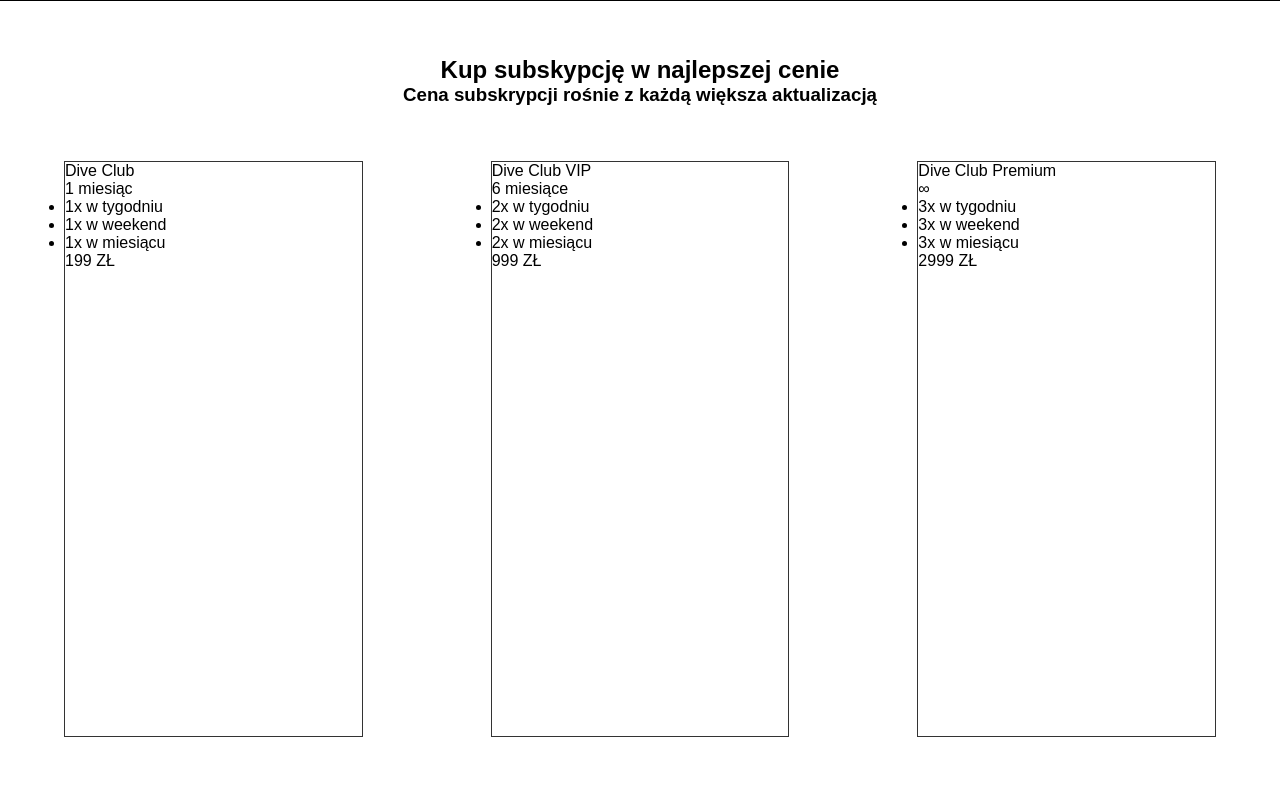
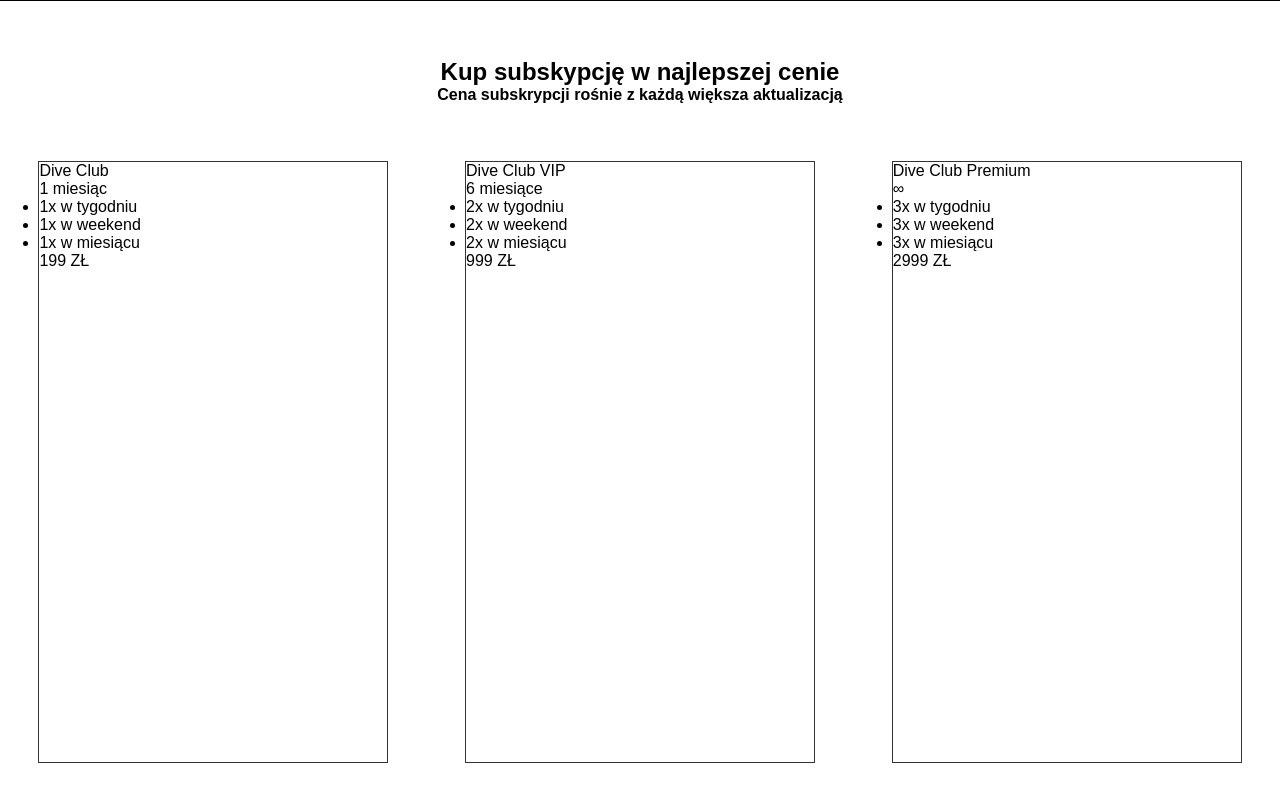
Before and after one commit to NonNoname1201/Crypto-Dive, a Vue app in the folder client/: page / in a window 1280 px wide. Shown: the part 799-1600 px from the top of the page. Built offline with nearby package versions, Linux system fonts and the light colour scheme.

Commit message:
Little change of the html tag on the third page

```diff
--- a/client/src/components/page_third/Plans.vue
+++ b/client/src/components/page_third/Plans.vue
@@ -5,7 +5,7 @@
 <template>
   <section class="header">
     <h1>Kup subskypcję w najlepszej cenie</h1>
-    <h3>Cena subskrypcji rośnie z każdą większa aktualizacją</h3>
+    <h4>Cena subskrypcji rośnie z każdą większa aktualizacją</h4>
   </section>
   <section class="description-container">
     <div class="description-item">
@@ -73,8 +73,7 @@
 
 .description-item {
   flex: 1;
-
-  margin: 0 5vw 5vw 5vw;
+  margin: 0 3vw 3vw 3vw;
   border: 1px solid #333;
 }
 </style>
```
